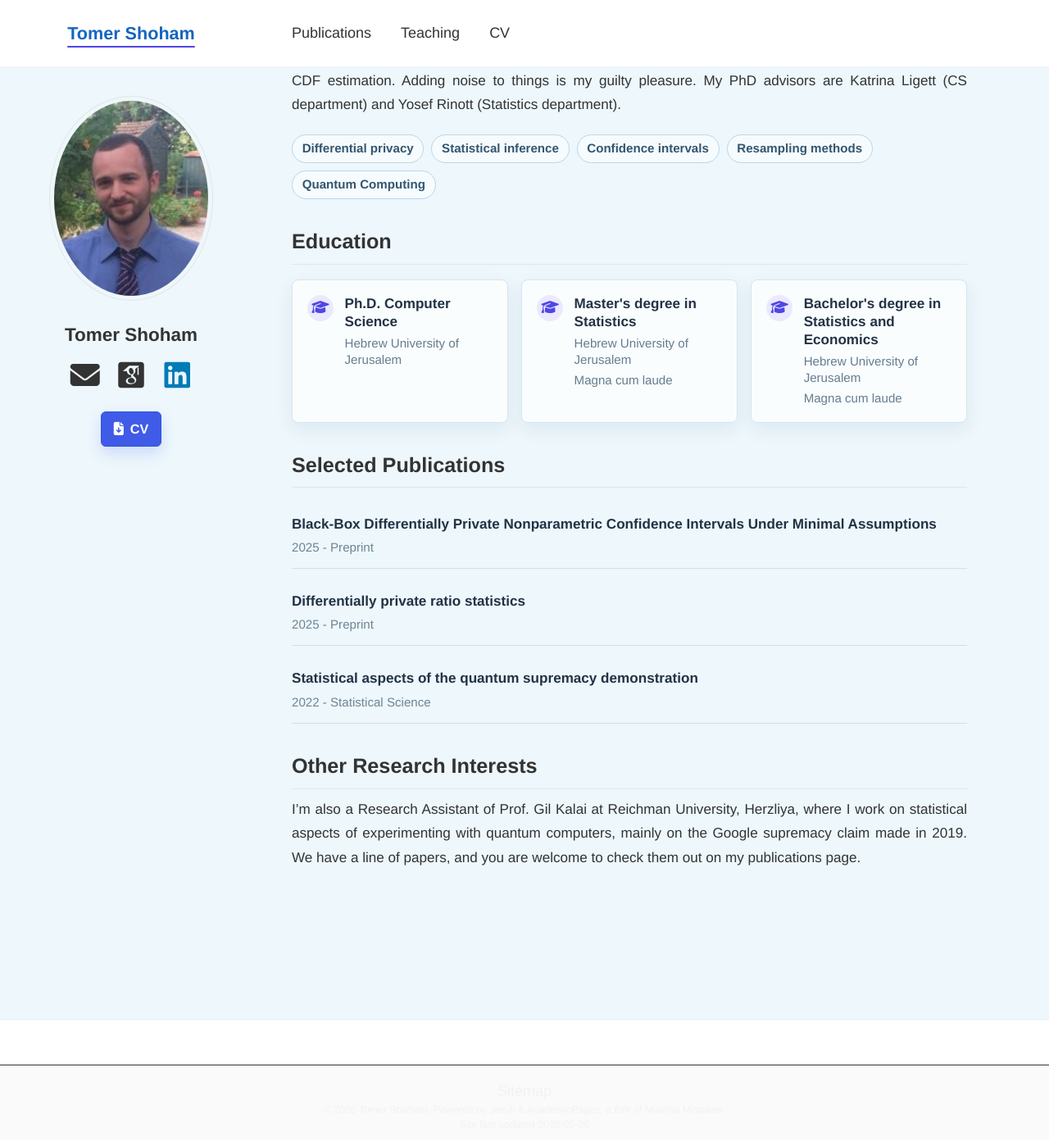
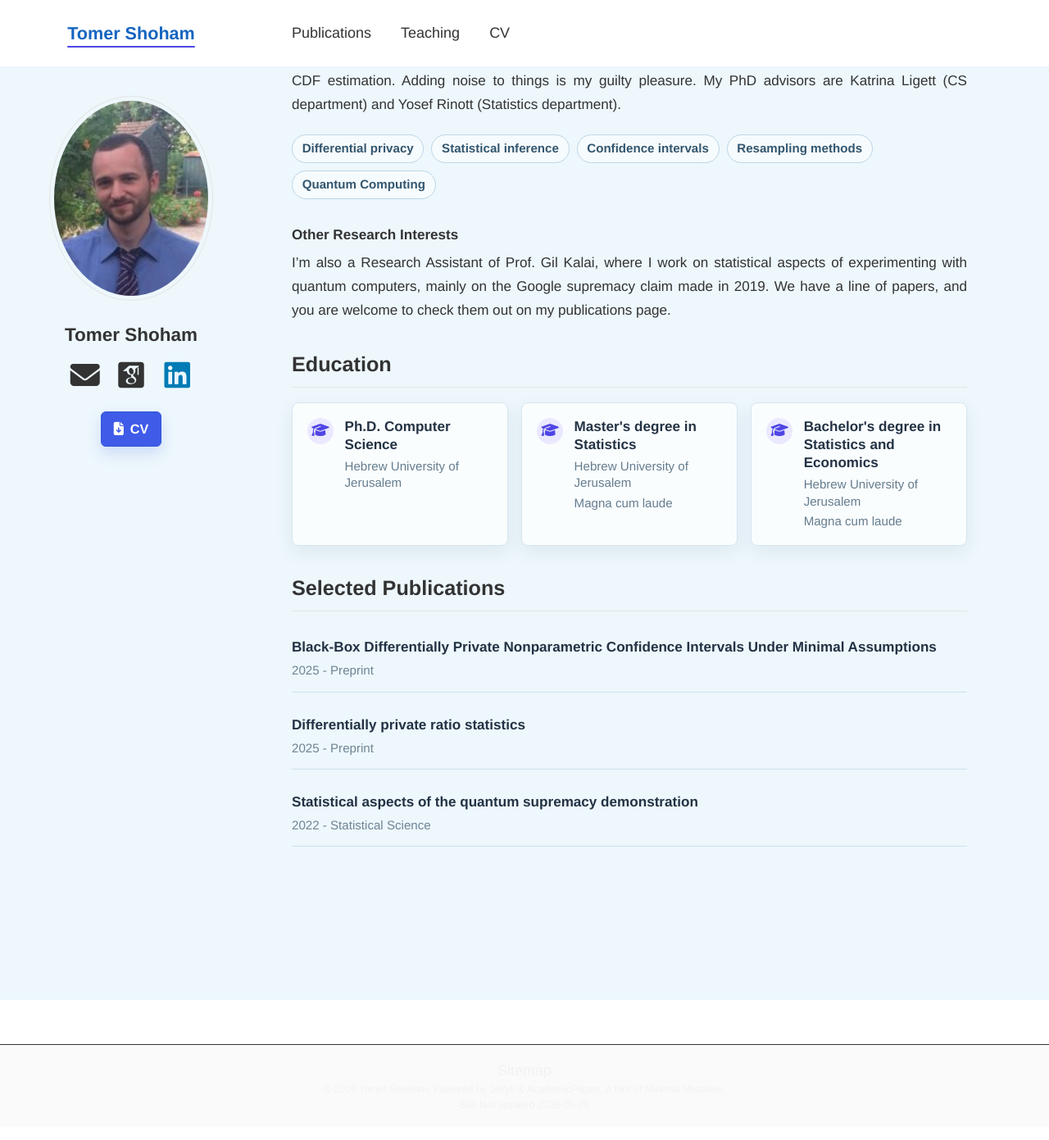
Before and after one commit to TomerShoham1/TomerShoham1.github.io, a Jekyll site: the page built from _pages/about.md, in a window 1280 px wide and 1400 px high, scrolled down 381 px. Shown: the top 1391 px of the window at 82% size. Built offline with Jekyll 4.4.1, drawn with Linux system fonts in a browser that asks for light colours; some web fonts are replaced; a script that is not in the unit is left out; some of the changed lines change nothing that is shown; some of the changed text lies outside the part shown.

Commit message:
Better visuality

```diff
--- a/_pages/about.md
+++ b/_pages/about.md
@@ -11,7 +11,7 @@ author_profile: true
   </div>
 </div>
 
-## Research
+## Ph.D. research
 My research includes developing private methods for non-parametric confidence intervals based on resampling procedures, ratio estimation (odds ratio, relative risk) with associated confidence intervals, and CDF estimation. Adding noise to things is my guilty pleasure. My PhD advisors are Katrina Ligett (CS department) and Yosef Rinott (Statistics department).
 
 <div class="research-tags" aria-label="Research areas">
@@ -21,6 +21,9 @@ My research includes developing private methods for non-parametric confidence in
   <span>Resampling methods</span>
   <span>Quantum Computing</span>
 </div>
+
+### Other Research Interests
+I'm also a Research Assistant of Prof. Gil Kalai, where I work on statistical aspects of experimenting with quantum computers, mainly on the Google supremacy claim made in 2019. We have a line of papers, and you are welcome to check them out on my publications page.
 
 ## Education
 <div class="education-grid">
@@ -64,6 +67,3 @@ My research includes developing private methods for non-parametric confidence in
     <small>2022 - Statistical Science</small>
   </div>
 </div>
-
-## Other Research Interests
-I'm also a Research Assistant of Prof. Gil Kalai at Reichman University, Herzliya, where I work on statistical aspects of experimenting with quantum computers, mainly on the Google supremacy claim made in 2019. We have a line of papers, and you are welcome to check them out on my publications page.
```
